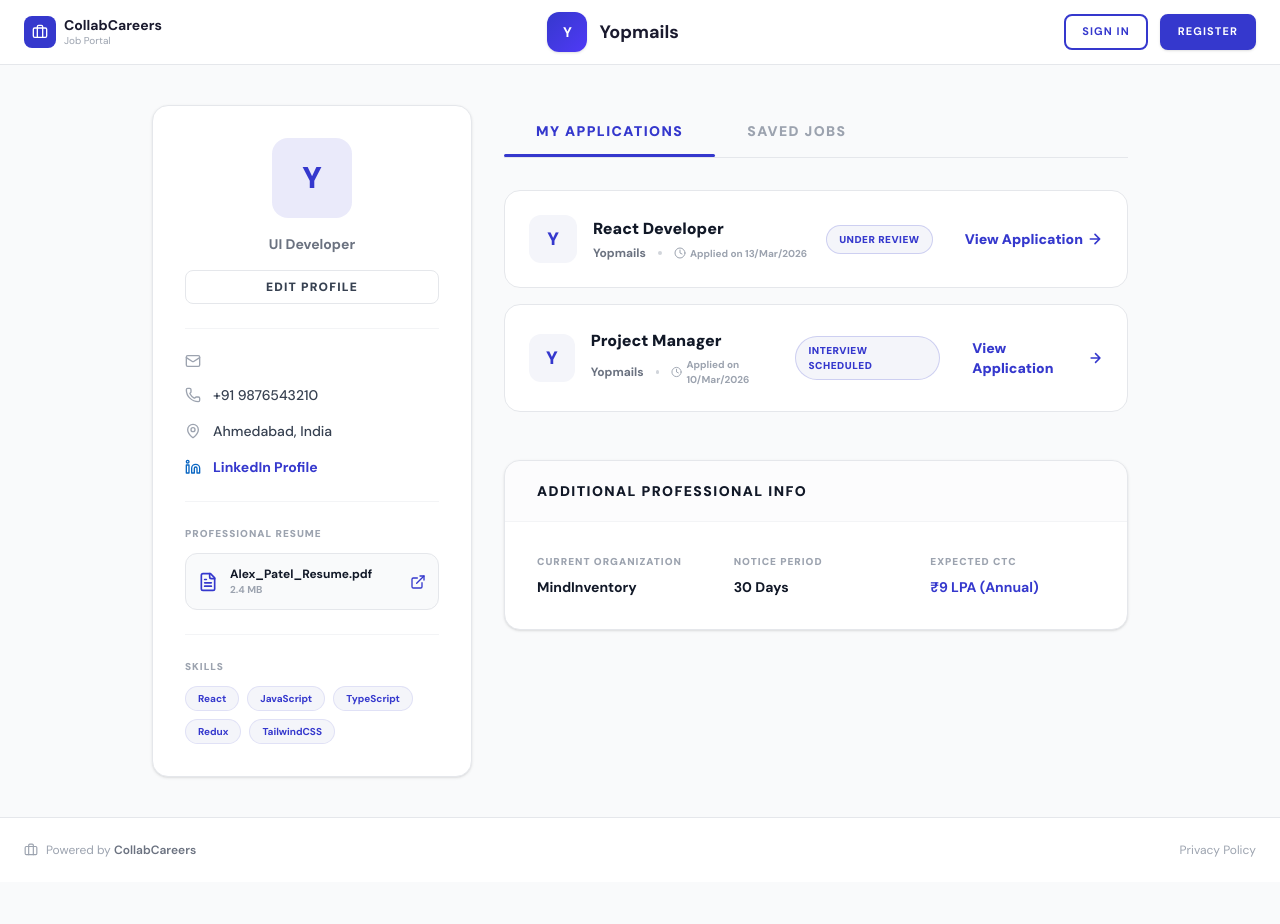
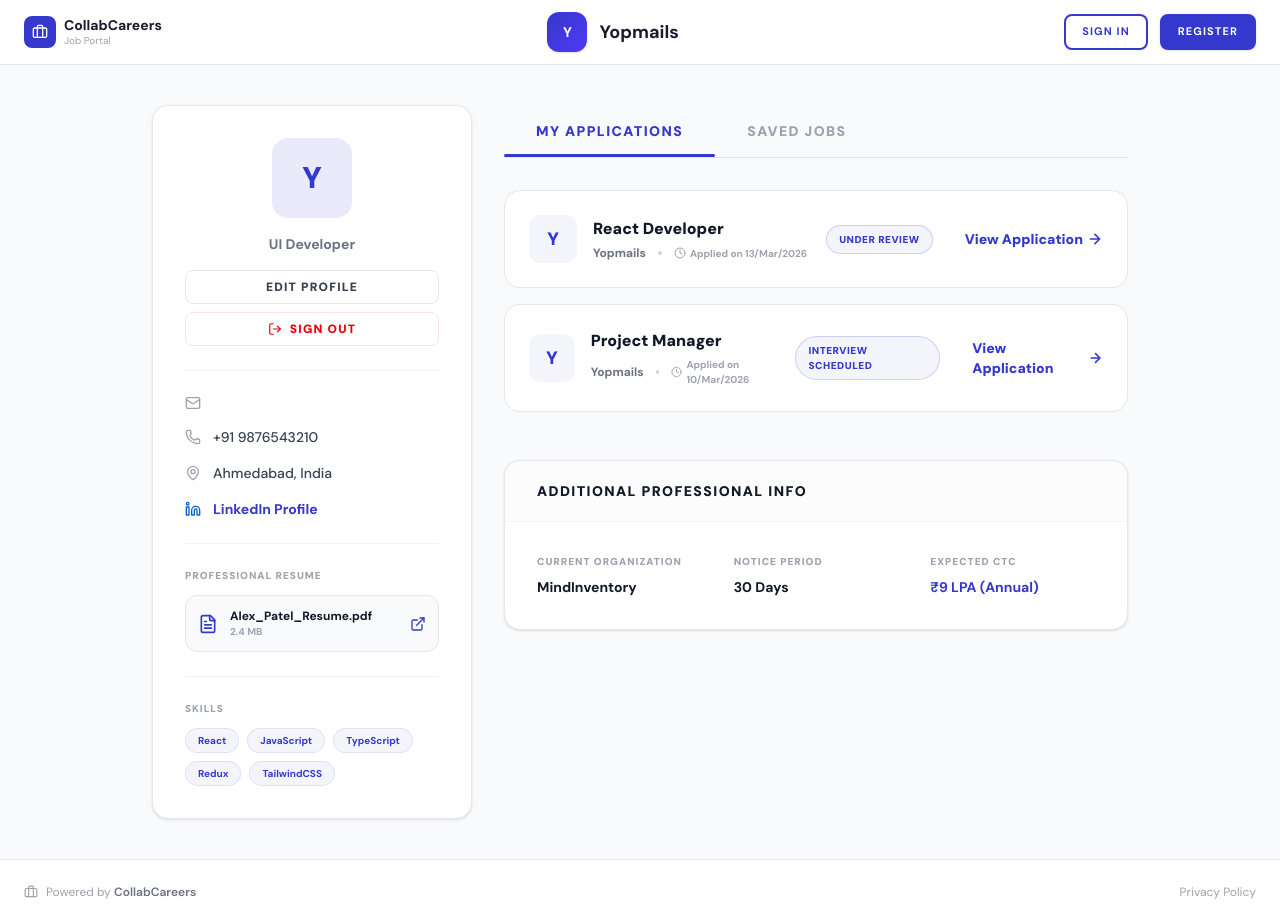
Before and after one commit to yashangvyas-cyber/CollabCareers, a React (Vite) app: page /portal/1/profile in a window 1280 px wide. Before the commit the page ends 882 px from the top, so only its background shows below. Built offline with nearby package versions, Linux system fonts and the light colour scheme.

Commit message:
feat: Add candidate logout functionality with a dedicated Sign Out button and navigation.

```diff
--- a/src/pages/CandidateProfilePage.tsx
+++ b/src/pages/CandidateProfilePage.tsx
@@ -1,7 +1,7 @@
 import { useState } from 'react';
-import { Link } from 'react-router-dom';
+import { useNavigate, Link } from 'react-router-dom';
 import PortalLayout from '../components/PortalLayout';
-import { Briefcase, Mail, Phone, MapPin, FileText, ExternalLink, Clock, Linkedin } from 'lucide-react';
+import { Briefcase, Mail, Phone, MapPin, FileText, ExternalLink, Clock, Linkedin, LogOut } from 'lucide-react';
 import { useApp } from '../store/AppContext';
 
 const brandStatusStyles: Record<string, string> = {
@@ -23,8 +23,14 @@ const savedJobs = [
 ];
 
 export default function CandidateProfilePage() {
-  const { currentUser } = useApp();
+  const { currentUser, logoutCandidate } = useApp();
+  const navigate = useNavigate();
   const [activeTab, setActiveTab] = useState<'applications' | 'saved'>('applications');
+
+  const handleLogout = () => {
+    logoutCandidate();
+    navigate('/portal/yopmails');
+  };
 
   return (
     <PortalLayout>
@@ -45,6 +51,14 @@ export default function CandidateProfilePage() {
 
                 <button className="mt-4 px-4 py-2 border border-[#E5E7EB] text-[#374151] text-xs font-black rounded-lg hover:bg-[#F9FAFB] transition-colors w-full uppercase tracking-widest">
                   Edit Profile
+                </button>
+
+                <button
+                  onClick={handleLogout}
+                  className="mt-2 px-4 py-2 border border-red-100 text-red-600 text-xs font-black rounded-lg hover:bg-red-50 transition-colors w-full uppercase tracking-widest flex items-center justify-center gap-2"
+                >
+                  <LogOut className="w-3.5 h-3.5" />
+                  Sign Out
                 </button>
               </div>
 
```
